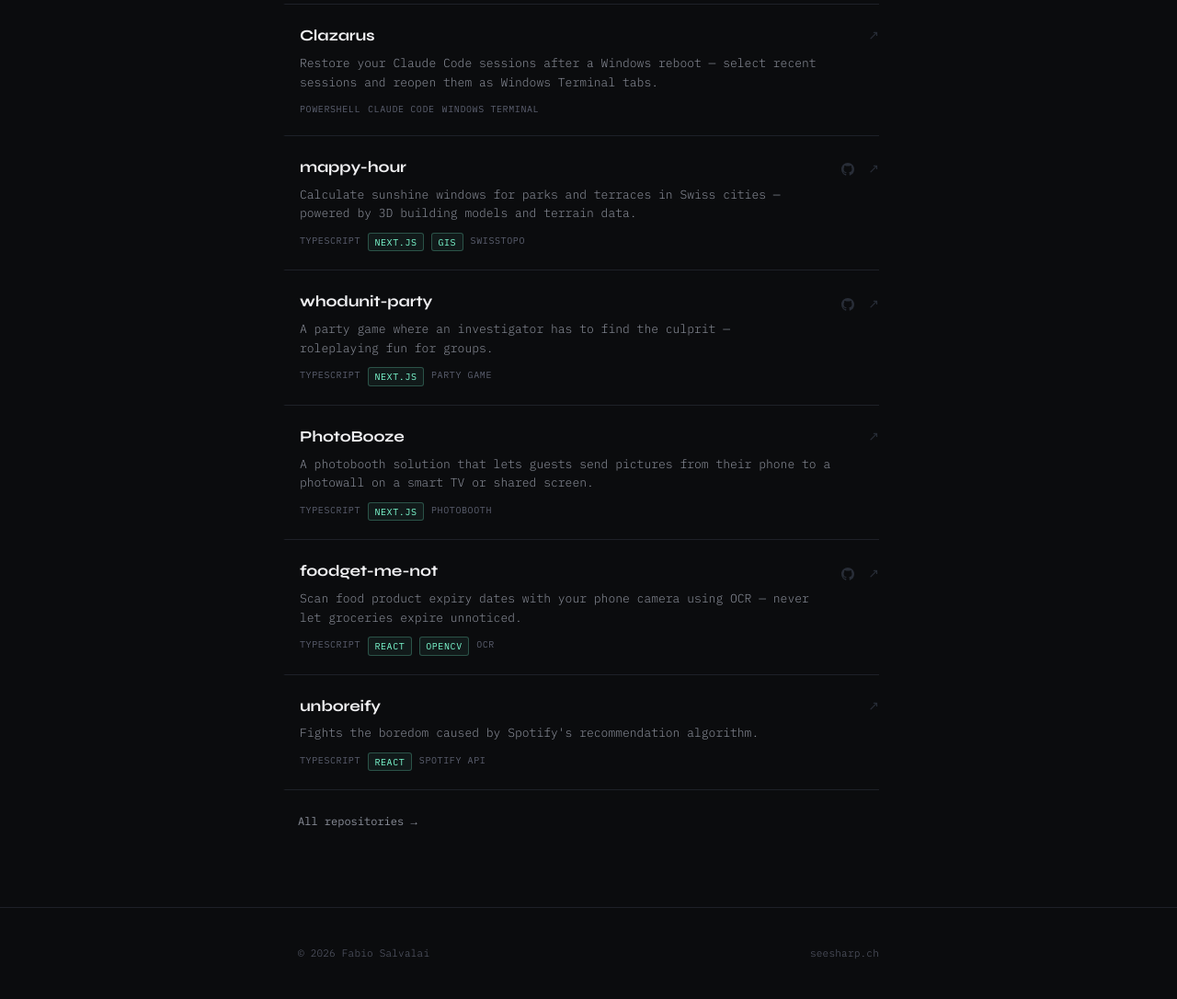
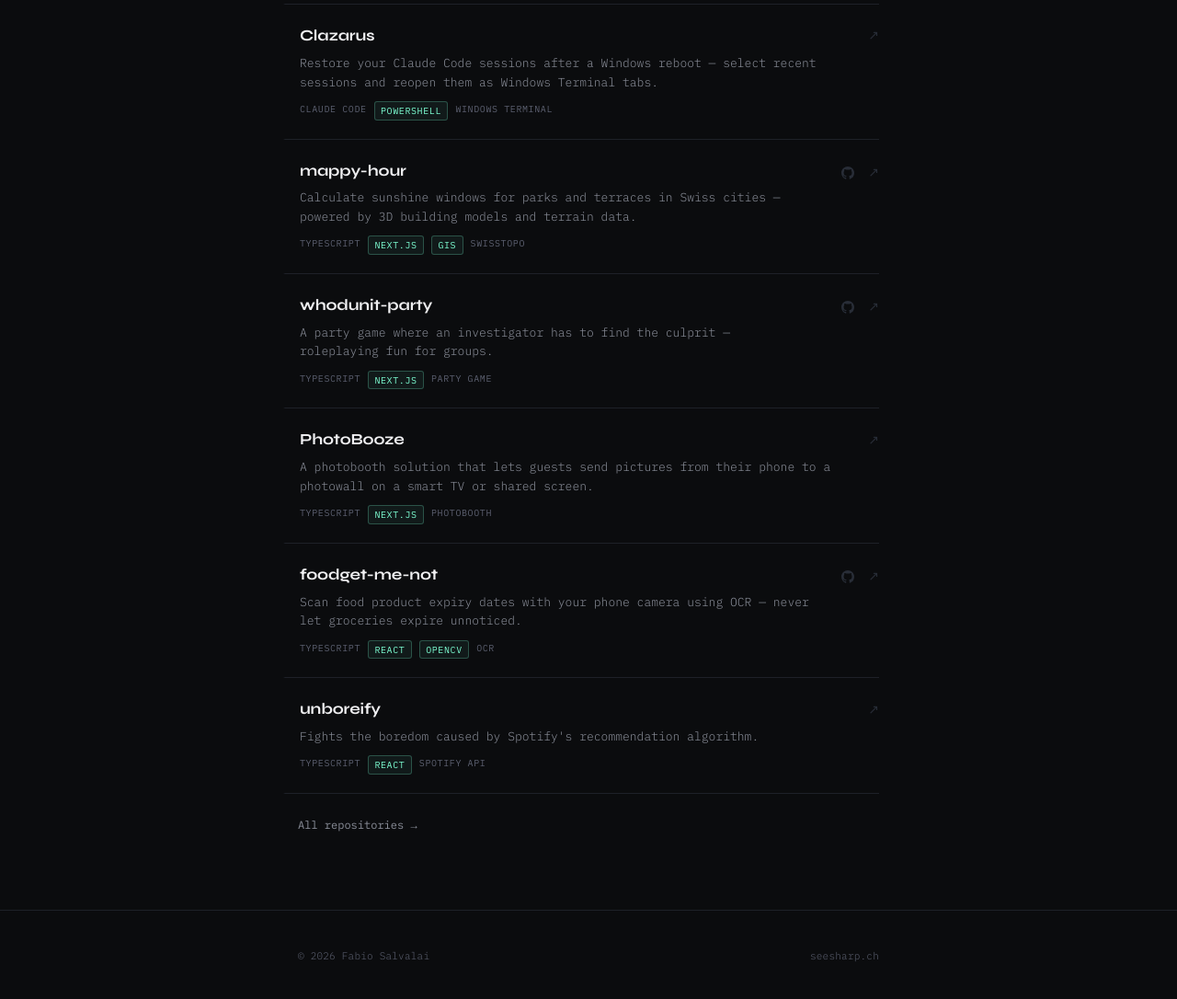
Before and after one commit to salfab/seesharpch, a Jekyll site: the page built from index.md, in a window 1280 px wide. Shown: the part 1066-2152 px from the top of the page at 92% size. Built offline with Jekyll 4.4.1, drawn with Linux system fonts in a browser that asks for light colours.

Commit message:
Highlight PowerShell in Clazarus project

```diff
--- a/_data/projects.yml
+++ b/_data/projects.yml
@@ -1,7 +1,7 @@
 - title: Clazarus
   description: Restore your Claude Code sessions after a Windows reboot — select recent sessions and reopen them as Windows Terminal tabs.
   url: https://github.com/salfab/Clazarus
-  tags: [PowerShell, Claude Code, Windows Terminal]
+  tags: [Claude Code, PowerShell, Windows Terminal]
 
 - title: mappy-hour
   description: Calculate sunshine windows for parks and terraces in Swiss cities — powered by 3D building models and terrain data.
--- a/_layouts/default.html
+++ b/_layouts/default.html
@@ -713,7 +713,7 @@
               {% if project.tags %}
               <div class="project-tags">
                 {% for tag in project.tags %}
-                {% if tag == "Next.js" or tag == "React" or tag == "OpenCV" or tag == "GIS" %}
+                {% if tag == "Next.js" or tag == "React" or tag == "OpenCV" or tag == "GIS" or tag == "PowerShell" %}
                 <span class="tag-pill">{{ tag }}</span>
                 {% else %}
                 <span>{{ tag }}</span>
```
